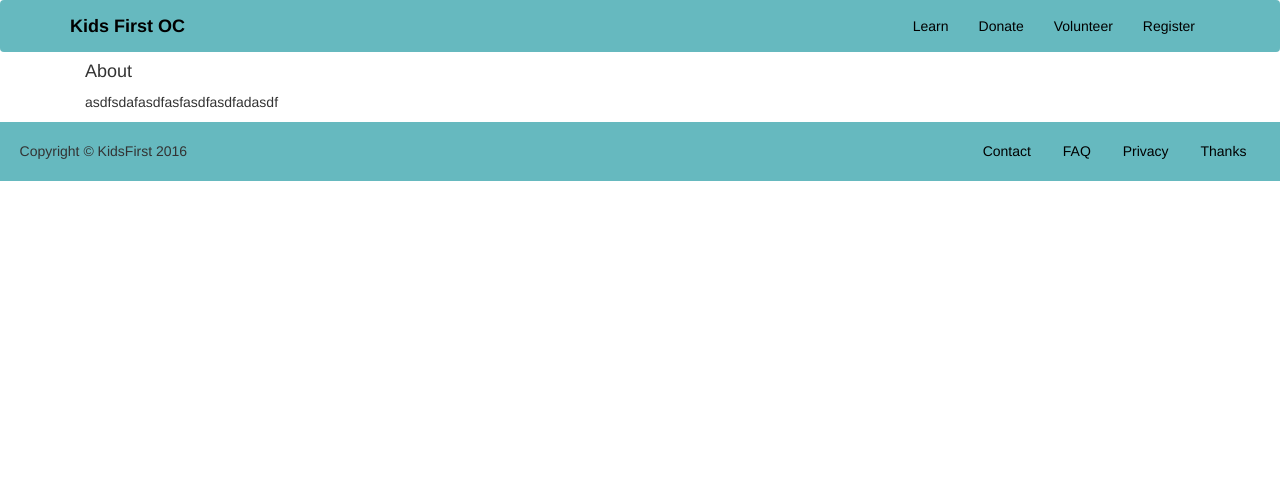
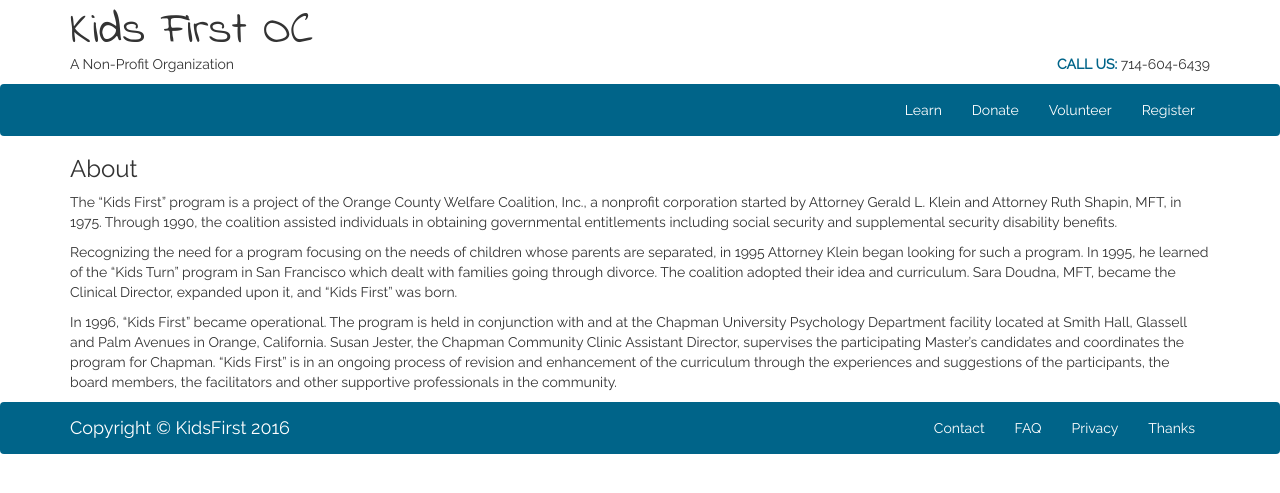
Before and after one commit to hidtran/KidsFirst, a PHP site: page /learn.html in a window 1280 px wide. Shown: the top 493 px of the page. Run offline with PHP 8.4, Linux system fonts and the light colour scheme.

Commit message:
Updated current theme and learn page

```diff
--- a/css/home.css
+++ b/css/home.css
@@ -1,4 +1,6 @@
-
+* {
+  font-family: 'Raleway';
+}
 
 .jumbotron {
   margin-bottom: 0 !important;
@@ -7,24 +9,40 @@
   margin-top: 0 !important;
   padding-bottom: 0px !important;
 }
-
+.navbar,.footer,.navbar-brand {
+  color: white !important;
+}
 .navbar {
   margin-bottom: 0;
   margin-top: 0px !important;
-  background-color: #66b9bf;
+  background-color: #006489;
 }
 
-.navbar-brand {
-  color: black !important;
+
+
+.top-logo {
+  margin-left: 15px;
+  padding: 15px 15px;
 }
 
+.logo {
+  font-family: 'Indie Flower';
+  font-size: 3.2em;
+  padding-bottom: 0 !important;
+  margin-bottom: 0px;
+}
+.desc {
+  margin-top: -10px;
+  margin-bottom: 10px;
+}
 .item  img {
     display: block;
     margin: 0 auto;
+    max-height: 527px;
 }
 
-a {
-    color: black !important;
+.right {
+  float: right;
 }
 
 #courses {
@@ -39,16 +57,25 @@ a {
     position: absolute;
     bottom: 0;
     height: 200px;
+}
 
+#callUs{
+  color: #006489;
+  font-weight: bold;
 }
 
 .navbar-toggle {
   background-color: rgb(274,174,114)!important;
 }
 
+nav {
+  z-index: 10;
+  width: 100%;
+}
 .icon-bar {
   background-color: black;
 }
+
 
 
 .item img { /*centers image in carousel */
@@ -57,24 +84,18 @@ a {
     width: 100%;
     max-height: 600px;
 }
-#courses {
+#courses,#testimonials {
   padding-top: 1.4em;
+  padding-bottom: 1.4em;
 }
-footer {
-   background-color: #66b9bf;
+.footer {
+   background-color: #006489;
    padding: 1.4em;
+   color: white;
 }
-
-.footer {
-  float: right;
+.footer ul {
+  margin-right: 5px;
 }
-
-.footer {
-  display: inline;
+li a {
+  color: white;
 }
-.footer li{
-  list-style: none;
-  display: inline;
-  padding-left: 1em;
-  padding-right: 1em;
-}
--- a/js/home.js
+++ b/js/home.js
@@ -0,0 +1,4 @@
+var main = function() {
+};
+
+$(document).ready(main);
--- a/learn.html
+++ b/learn.html
@@ -8,12 +8,23 @@
   <!-- Latest compiled and minified CSS -->
   <link rel="stylesheet" href="http://maxcdn.bootstrapcdn.com/bootstrap/3.3.7/css/bootstrap.min.css">
   <link rel="stylesheet" type="text/css" href="css/home.css">
+  <link href="https://fonts.googleapis.com/css?family=Raleway" rel="stylesheet">
+  <link href="https://fonts.googleapis.com/css?family=Indie+Flower" rel="stylesheet">
 </head>
-
 <body>
 
 <header>
-    <nav class="navbar navbar-fixed" >
+  <div class="container">
+        <span class="logo">Kids First OC</span>
+        <div class="desc">
+          A Non-Profit Organization
+          <div class="right">
+            <span id="callUs">CALL US:</span> 714-604-6439
+          </div>
+        </div>
+
+  </div>
+  <nav class="navbar">
     <div class="container">
       <div class="navbar-header">
         <button type="button" class="navbar-toggle collapsed" data-toggle="collapse" data-target="#navbar" aria-expanded="false" aria-controls="navbar">
@@ -22,8 +33,9 @@
           <span class="icon-bar"></span>
           <span class="icon-bar"></span>
         </button>
-          <a class="navbar-brand" href="index.html"><strong>Kids First OC</strong></a>
+        <a class="navbar-brand" href="index.html"><strong></strong></a>
       </div>
+
       <div id="navbar" class="navbar-collapse collapse">
         <ul class="nav navbar-nav navbar-right">
           <li class="active"><a href="learn.html">Learn</a></li>
@@ -34,26 +46,36 @@
       </div><!--/.nav-collapse -->
     </div>
   </nav>
+
 </header>
 
+  <!-- Carousel
+   ================================================== -->
    <div class="container">
-    <div class="container">
-      <h4>About</h4>
-      <p>asdfsdafasdfasfasdfasdfadasdf</p>
-    </div>
+     <section>
+       <h3>About</h3>
+       <p>The “Kids First” program is a project of the Orange County Welfare Coalition, Inc., a nonprofit corporation started by Attorney Gerald L. Klein and Attorney Ruth Shapin, MFT, in 1975. Through 1990, the coalition assisted individuals in obtaining governmental entitlements including social security and supplemental security disability benefits.</p>
+       <p>Recognizing the need for a program focusing on the needs of children whose parents are separated, in 1995 Attorney Klein began looking for such a program. In 1995, he learned of the “Kids Turn” program in San Francisco which dealt with families going through divorce. The coalition adopted their idea and curriculum. Sara Doudna, MFT, became the Clinical Director, expanded upon it, and “Kids First” was born.</p>
+       <p>In 1996, “Kids First” became operational. The program is held in conjunction with and at the Chapman University Psychology Department facility located at Smith Hall, Glassell and Palm Avenues in Orange, California. Susan Jester, the Chapman Community Clinic Assistant Director, supervises the participating Master’s candidates and coordinates the program for Chapman. “Kids First” is in an ongoing process of revision and enhancement of the curriculum through the experiences and suggestions of the participants, the board members, the facilitators and other supportive professionals in the community.</p>
+     </section>
   </div>
 
 
+   <nav id="footer" class="navbar">
+     <div class="container">
+         <span class="navbar-brand">Copyright &copy; KidsFirst 2016</span>
 
-   <footer>
-       <span id="copy">Copyright &copy; KidsFirst 2016</span>
-       <ul class="footer">
+
+       <div id="navbar" class="navbar-collapse collapse">
+         <ul class="nav navbar-nav navbar-right">
            <li><a href="contact.html">Contact</a></li>
            <li><a href="faq.html">FAQ</a></li>
            <li><a href="privacy.html">Privacy</a></li>
            <li><a href="thanks.html">Thanks</a></li>
          </ul>
-   </footer>
+       </div><!--/.nav-collapse -->
+     </div>
+   </nav>
 
 </body>
 <!-- jQuery library -->
```
Also changed, not shown: donate.html (+4 -3 lines), index.html (+35 -16 lines), register.html (+11 -6 lines), volunteer.html (+8 -7 lines). Lines whose indentation alone changed are shown as unchanged.
